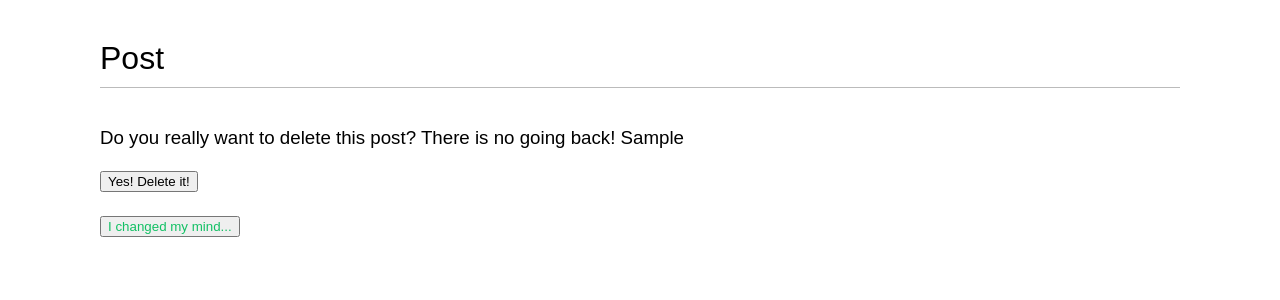
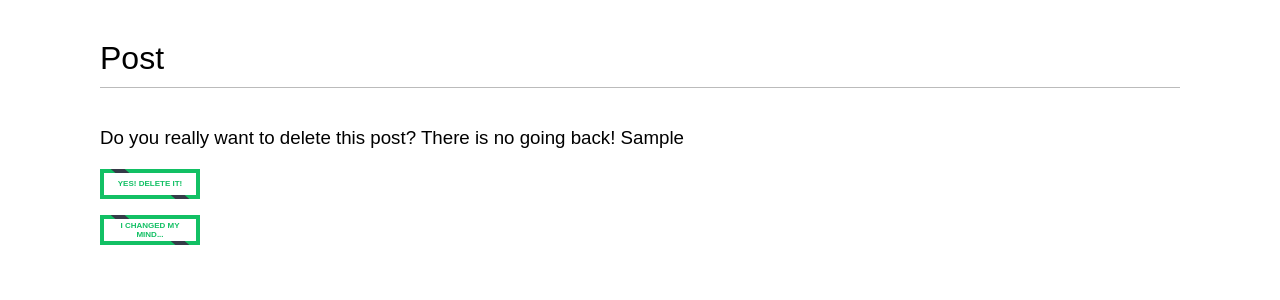
Before and after one commit to Junfengou/Social-media-company, a Django app: page /post/1/delete/ in a window 1280 px wide. Shown: the part 151-451 px from the top of the page. Run offline with Django 3.2, Linux system fonts and the light colour scheme; a user stored in the database is signed in; tables that the repository leaves empty hold one stand-in row (values such as "Sample post"); grey boxes marked "Sample" are stand-in pictures; some libraries are stand-ins or nearby versions; some web fonts are replaced.

Commit message:
change few styling issues

```diff
--- a/account/templates/account/dashboard.html
+++ b/account/templates/account/dashboard.html
@@ -14,7 +14,7 @@
     </div>
         {% for post in posts %}
         <div class="box">
-            <img class="profile-img" src="{{ post.user.profile.image.url }}">
+            <img class="profile_pic" src="{{ post.user.profile.image.url }}">
             <p>{{ post.user }}</p>
             <a href="{% url 'post-detail' post.id %}"><img class="post" src="{{ post.image.url }}"></a>
             <p>{{ post.caption }}</p>
--- a/account/templates/account/post_confirm_delete.html
+++ b/account/templates/account/post_confirm_delete.html
@@ -8,7 +8,7 @@
         <form method="POST" enctype="multipart/form-data">
             {% csrf_token %}
             <h3>Do you really want to delete this post? There is no going back! {{ object.caption }}</h3>
-            <p><button input type="submit" name="Create User">Yes! Delete it!</button></p>
-            <p><button><a href="{% url 'post-detail' object.id %}">I changed my mind...</a></button></p>
+            <p><button input type="submit" name="Create User" class="cool_effect">Yes! Delete it!</button></p>
+            <p><button class="cool_effect"><a href="{% url 'post-detail' object.id %}" >I changed my mind...</a></button></p>
         </form>
 {% endblock %}
--- a/account/templates/account/post_detail.html
+++ b/account/templates/account/post_detail.html
@@ -5,7 +5,7 @@
 {% block content %}
 <!--Click on the post content photo will take you to the page that host that specific post-->
     <div class="box">
-            <img class="profile-img" src="{{ object.user.profile.image.url }}">
+            <img class="profile_pic" src="{{ object.user.profile.image.url }}">
             <div class="text_wrapper">
                 <p>{{ object.user }}</p>
             </div>
--- a/account/templates/account/post_form.html
+++ b/account/templates/account/post_form.html
@@ -9,7 +9,7 @@
             {% csrf_token %}
             <p>Image {{form.image}}</p>
             <p>Caption {{form.caption}}</p>
-            <p><button input type="submit" name="Create User">Post</button></p>
+            <p><button input type="submit" name="Create User" class="cool_effect">Post</button></p>
 
             {{ form.errors }}
         </form>
--- a/account/templates/account/profile.html
+++ b/account/templates/account/profile.html
@@ -55,7 +55,7 @@
                             </tr>
                         </table>
 
-                        <p><button input type="submit" name="Create User">update</button></p>
+                        <p><button input type="submit" name="Create User" class="cool_effect">update</button></p>
                         {{ form.errors }}
                     </form>
                 </div>
--- a/account/templates/account/register.html
+++ b/account/templates/account/register.html
@@ -25,7 +25,7 @@
             <p>{{form.last_name.label}}<br>
             {{form.last_name}} </p>
 
-            <p><button input type="submit" name="Create User">Submit</button></p>
+            <p><button input type="submit" name="Create User" class="cool_effect">Submit</button></p>
 
             {{ form.errors }}
         </form>
--- a/account/templates/registration/changepassword.html
+++ b/account/templates/registration/changepassword.html
@@ -8,7 +8,7 @@
         <p>Update your password</p>
         <form action="." method="post">
             {{ form.as_p }}
-            <p><input type="Submit" name="Change"></p>
+            <p><button type="Submit" name="Change" class="cool_effect">Submit</button></p>
             {% csrf_token %}
         </form>
 {% endblock %}
--- a/account/templates/registration/resetpassword.html
+++ b/account/templates/registration/resetpassword.html
@@ -9,8 +9,8 @@
         <p>Enter your email address</p>
         <form method="post">
             <p>{% csrf_token %}
-             {{ form }}<br>please enter your email </p>
-            <p><button input type="Submit" name="Send email">Submit</button></p>
+             {{ form }}<br> please enter your email </p>
+            <p><button input type="Submit" name="Send email" class="cool_effect">Submit</button></p>
             {{ form.errors }}
         </form>
 {% endblock %}
```
Also changed, not shown: account/static/css/base.css (line endings or trailing spaces), bookmarks/images/2020/04/19/pika.jpg (added), bookmarks/images/2020/04/19/pika_FfbqL42.jpg (added), bookmarks/images/2020/04/19/pika_ma4PLBn.jpg (added), bookmarks/images/2020/04/20/easter.jpg (added), bookmarks/profile_pic/pika_2J3ash6.jpg (added).
